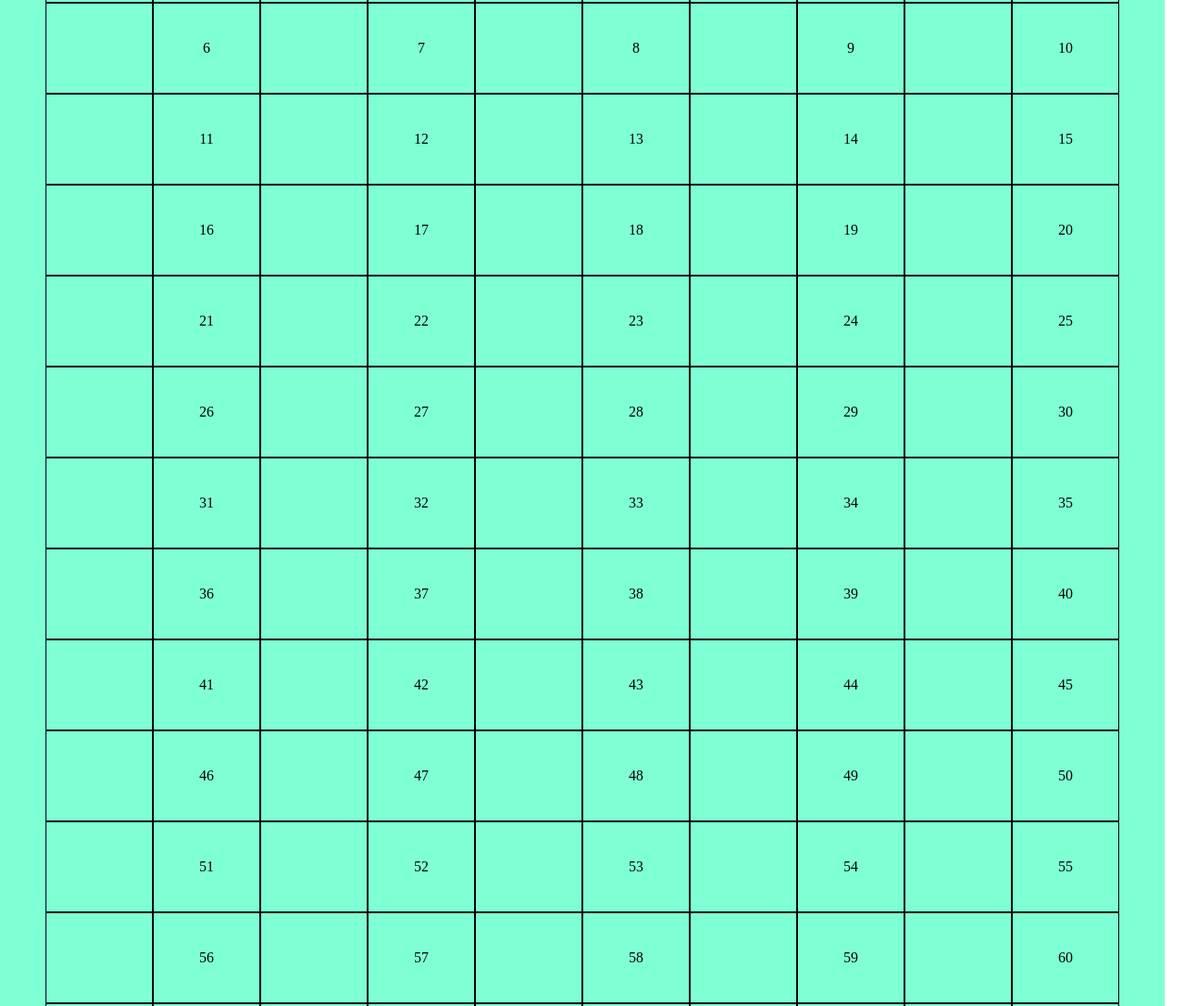
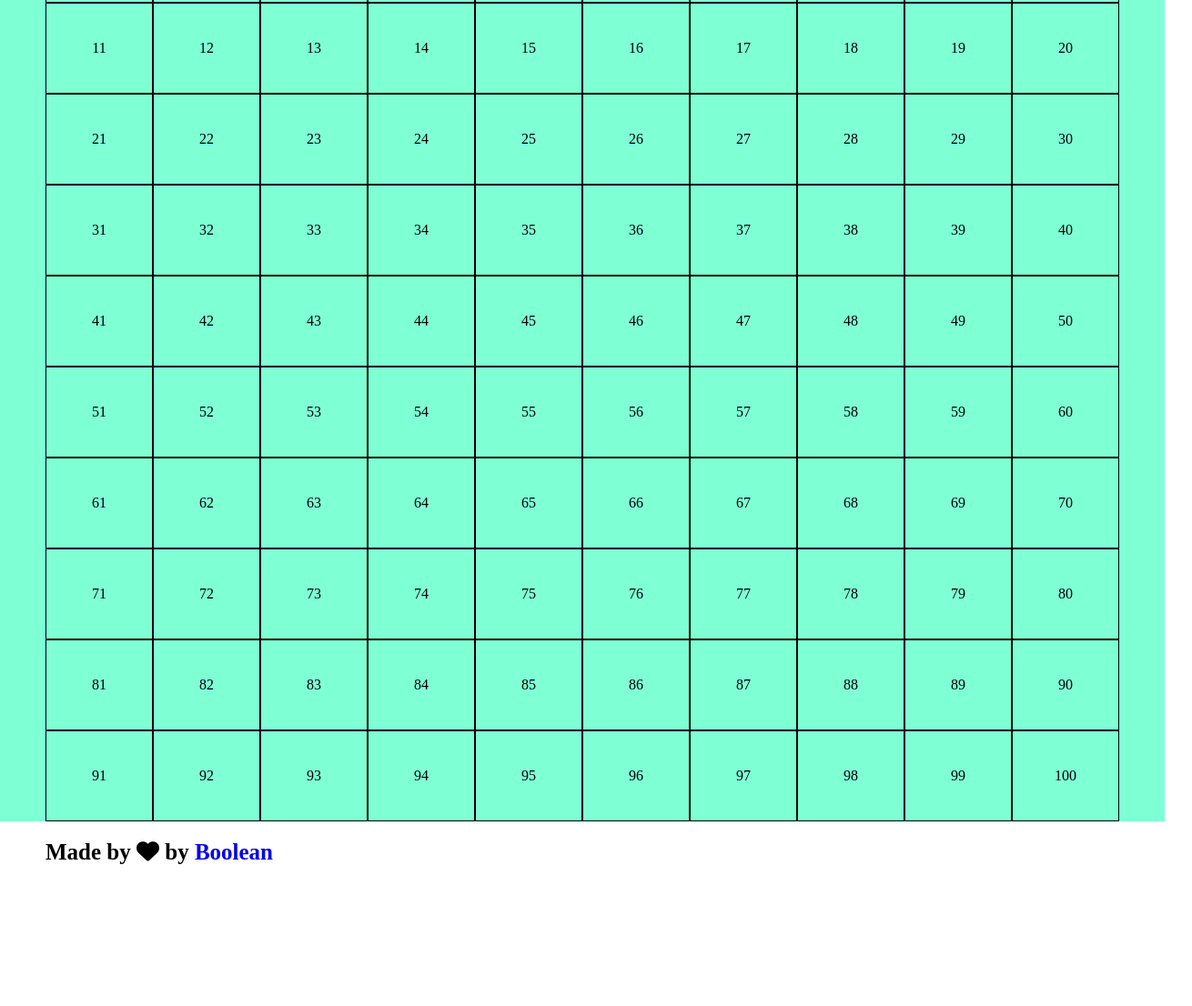
Before and after one commit to tomms25/js-campominato-grid, a plain HTML site: page index.html in a window 1280 px wide. Shown: the part 281-1387 px from the top of the page at 91% size, 1310 px wide, since content can reach past the window. After the commit the page ends 1252 px from the top, so only its background shows below. Drawn offline with Linux system fonts and the light colour scheme.

Commit message:
Esercizio completato

```diff
--- a/css/master.css
+++ b/css/master.css
@@ -51,7 +51,7 @@ main{
     justify-content: center;
     margin: 0 auto;
     background-color: #7fffd4;
-    margin-top: 100px;
+    padding-top: 100px;
 }
 
 
@@ -64,3 +64,29 @@ main{
     justify-content: center;
     align-items: center;
 }
+
+.celle.clicked{
+    background-color: azure;
+}
+
+
+
+
+/* Footer */
+
+.madeby{
+    background-color: #ffffff;
+    width: 100%;
+    display: flex;
+    justify-content: space-between;
+    align-items: center;
+    margin-left: 30px;
+    padding: 20px;
+
+}
+
+.madeby h4, i, a {
+    font-size: 25px;
+    text-decoration: none;
+
+}
--- a/index.html
+++ b/index.html
@@ -4,6 +4,7 @@
     <meta charset="UTF-8">
     <meta http-equiv="X-UA-Compatible" content="IE=edge">
     <meta name="viewport" content="width=device-width, initial-scale=1.0">
+    <link rel="stylesheet" href="https://cdnjs.cloudflare.com/ajax/libs/font-awesome/6.2.1/css/all.min.css">
     <link rel="stylesheet" href="css/master.css">
     <title>Campominato</title>
 </head>
@@ -43,7 +44,16 @@
 
 
    <footer>
-    <div class="madeby"></div>
+    <div class="madeby">
+        <h4>
+            Made by
+            <i class="fa-solid fa-heart"></i>
+            by
+            <a href="#">
+                Boolean
+            </a>
+        </h4>
+    </div>
    </footer>
 
 
--- a/js/main.js
+++ b/js/main.js
@@ -1,7 +1,7 @@
 // L’utente clicca su un bottone che genererà una griglia di gioco quadrata.
 // Ogni cella ha un numero progressivo, da 1 a 100.
 // Ci saranno quindi 10 caselle per ognuna delle 10 righe.
-// // Quando l’utente clicca su ogni cella, la cella cliccata si colora di azzurro ed emetto un messaggio in console con il numero della cella cliccata.
+// // Quando l’utente clicca su ogni cella, la cella cliccata si colora di azzurro ed emette un messaggio in console con il numero della cella cliccata.
 
 
 // prima di tutto definisco il container
@@ -17,10 +17,21 @@ console.log(myContainer);
 for (let i = 1; i <= 100; i++ ){
 
     // creo l'elemento per la funzione
-    let nuovoElemento = createBoxGrid();
+    let nuovoElemento = createBoxGrid(i);
+
+
+    nuovoElemento.addEventListener("click",
+
+        function() {
+            // toggle mi permette di aggiungere o togliere l'elemento aggiunto ad ogni click
+            nuovoElemento.classList.toggle("clicked");
+        }
+
+    )
+
 
     myContainer.appendChild(nuovoElemento);
-    myContainer.innerHTML += '<div class="celle">' + i + '</div>';
+
 
 
 
@@ -29,7 +40,7 @@ for (let i = 1; i <= 100; i++ ){
 
 // Funzione
 
-function createBoxGrid (){
+function createBoxGrid (index){
 
     // Creare un elemento div e la sua classe relativa
     const elementBox = document.createElement("div");
@@ -37,6 +48,9 @@ function createBoxGrid (){
     elementBox.classList.add("celle");
     // console.log(elementBox);
 
+    // Creo la numerazione progressiva delle celle
+    elementBox.innerHTML = index;
+
 
     // ritornarlo
     return elementBox;
```
